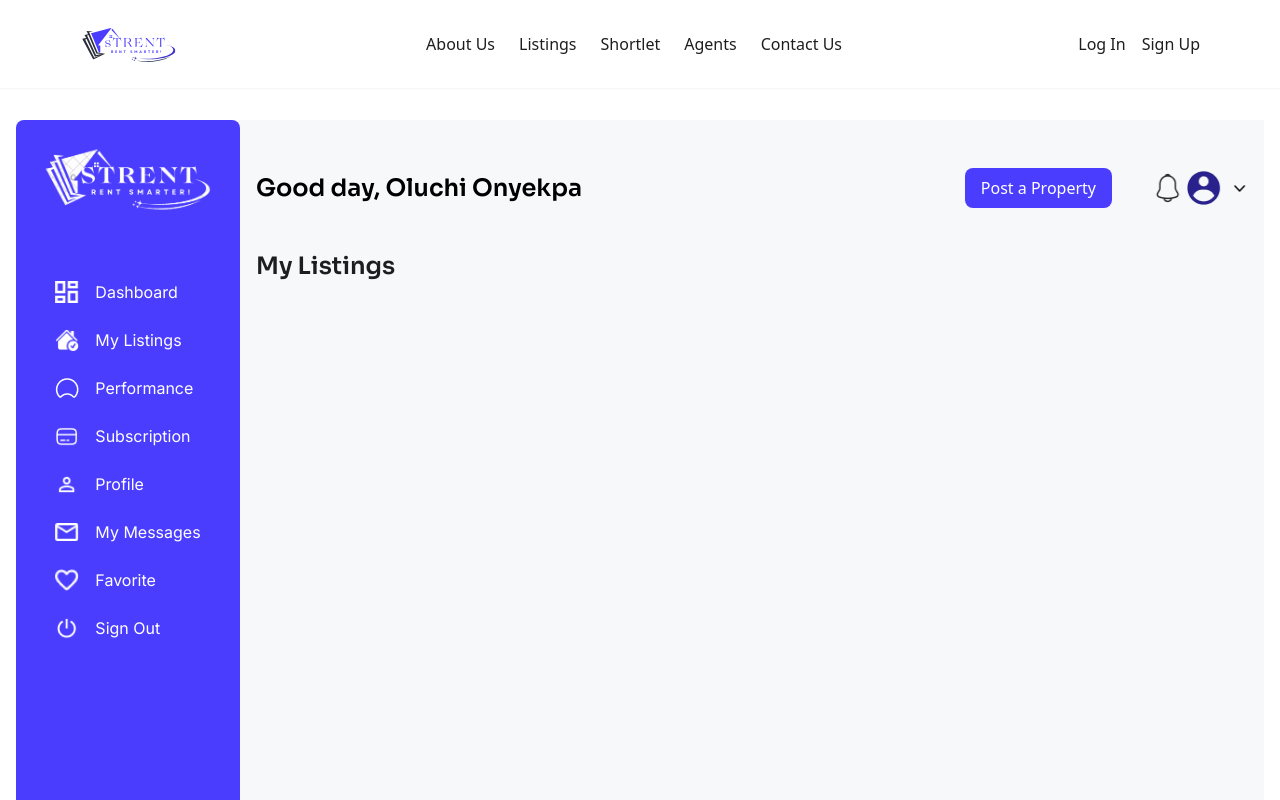
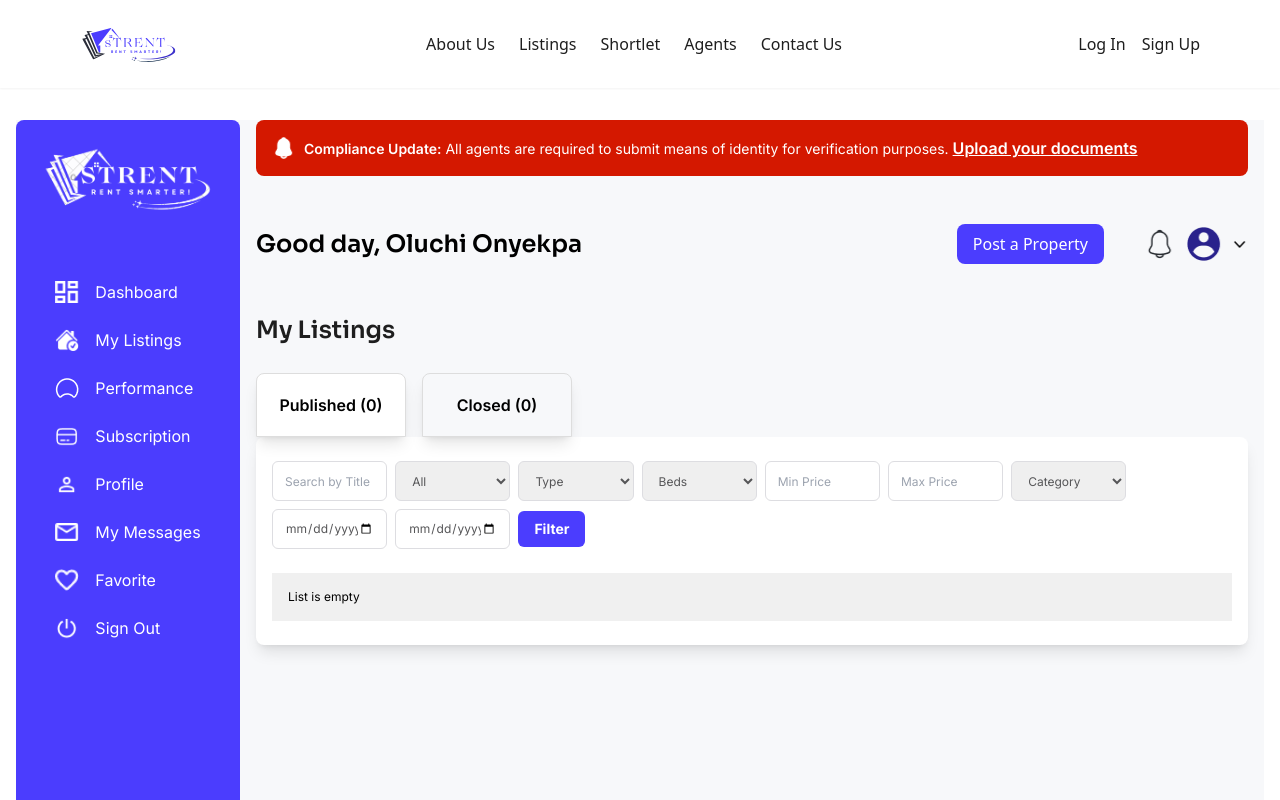
Before and after one commit to Strent-Org/frontend, a React (Vite) app: page /dashboard in a window 1280 px wide. Both pictures are taken after a click on the button "My Listings". Shown: the top 800 px of the page. Built offline with nearby package versions, Linux system fonts and the light colour scheme.

Commit message:
Worked on MyListings tab

```diff
--- a/src/components/dashboard/MyListingsTab.jsx
+++ b/src/components/dashboard/MyListingsTab.jsx
@@ -1,10 +1,25 @@
-import React from "react";
+import { useState } from "react";
 
 const MyListingsTab = () => {
+  const [activeTab, setActiveTab] = useState("published");
+
   return (
     <>
       <div className="flex-1 mx-4">
-        <div className="flex justify-between items-center my-12">
+        {/* Alert banner */}
+        <div className="w-full bg-[#D41800] text-white p-4 rounded-lg mb-6 text-sm flex items-center gap-2">
+          <img src="/alert.png" alt="" className="w-6 h-6" />
+          <div className="font-inter font-normal leading-[20px] tracking-[0.4%]">
+            <span className="font-semibold">Compliance Update:</span> All agents
+            are required to submit means of identity for verification purposes.{" "}
+            <a href="#" className="underline font-semibold text-base">
+              Upload your documents
+            </a>
+          </div>
+        </div>
+
+        {/* Header section */}
+        <div className="flex justify-between items-center mt-12 mb-14">
           <h2 className="text-2xl font-sora leading-8 tracking-[1.12%] font-semibold">
             Good day, Oluchi Onyekpa
           </h2>
@@ -12,29 +27,133 @@ const MyListingsTab = () => {
             <button className="bg-[#4B3DFE] text-white px-4 py-2 rounded-lg hover:bg-[#3a2ddd]">
               Post a Property
             </button>
-            <div className="flex items-center">
-              <img
-                src="/bell.png"
-                alt="Notification icon"
-                className="w-8 h-8 cursor-pointer"
-              />
+            <div className="flex items-center gap-2">
+              <img src="/bell.png" alt="Notification" className="w-8 h-8 cursor-pointer" />
               <div className="flex items-center gap-2">
-                <img
-                  src="/user.png"
-                  alt="User icon"
-                  className="w-10 h-10 cursor-pointer"
-                />
-                <img
-                  src="/CaretDown.png"
-                  alt="ArrowDown icon"
-                  className="w-4 h-4 cursor-pointer"
-                />
+                <img src="/user.png" alt="User" className="w-10 h-10 cursor-pointer" />
+                <img src="/CaretDown.png" alt="Dropdown" className="w-4 h-4 cursor-pointer" />
               </div>
             </div>
           </div>
         </div>
 
-        <h1 className="font-sora font-semibold text-2xl text-[#1E1E1E] leading-[21px] tracking-[1.12%]">My Listings</h1>
+        {/* My Listings Tabs */}
+        <h1 className="font-sora font-semibold text-2xl text-[#1E1E1E] leading-[21px] tracking-[1.12%] mb-8">
+          My Listings
+        </h1>
+
+        <div className="flex items-center gap-4">
+          <button
+            onClick={() => setActiveTab("published")}
+            className={`w-[100px] h-[64px] sm:w-[120px] md:w-[140px] lg:w-[150px] p-4 font-inter font-semibold border border-[#DDDDDD] shadow-lg rounded-t-lg ${
+              activeTab === "published" ? "bg-white" : "bg-[#F7F8FA]"
+            }`}
+          >
+            Published (0)
+          </button>
+          <button
+            onClick={() => setActiveTab("closed")}
+            className={`w-[100px] h-[64px] sm:w-[120px] md:w-[140px] lg:w-[150px] p-4 font-inter font-semibold border border-[#DDDDDD] shadow-lg rounded-t-lg ${
+              activeTab === "closed" ? "bg-white" : "bg-[#F7F8FA]"
+            }`}
+          >
+            Closed (0)
+          </button>
+        </div>
+
+        {/* Published Tab */}
+        {activeTab === "published" && (
+          <div className="w-full bg-white shadow-lg rounded-lg px-4 py-6 flex flex-wrap items-center gap-2">
+            <input
+              type="text"
+              placeholder="Search by Title"
+              className="border border-[#DDDDE1] h-10 w-[12%] font-inter text-[#565658] text-xs leading-[16px] tracking-[0.4%] rounded-md px-3 py-2 focus:outline-none focus:ring-2 focus:ring-blue-500"
+            />
+            <select className="border border-[#DDDDE1] h-10 w-[12%] text-xs rounded-md px-3 py-2 font-inter text-[#565658] focus:outline-none">
+              <option>All</option>
+            </select>
+            <select className="border border-[#DDDDE1] h-10 w-[12%] text-xs rounded-md px-3 py-2 font-inter text-[#565658] focus:outline-none">
+              <option>Type</option>
+            </select>
+            <select className="border border-[#DDDDE1] h-10 w-[12%] text-xs rounded-md px-3 py-2 font-inter text-[#565658] focus:outline-none">
+              <option>Beds</option>
+            </select>
+            <input
+              type="text"
+              placeholder="Min Price"
+              className="border border-[#DDDDE1] h-10 w-[12%] text-xs rounded-md px-3 py-2 font-inter text-[#565658] focus:outline-none focus:ring-2 focus:ring-blue-500"
+            />
+            <input
+              type="text"
+              placeholder="Max Price"
+              className="border border-[#DDDDE1] h-10 w-[12%] text-xs rounded-md px-3 py-2 font-inter text-[#565658] focus:outline-none focus:ring-2 focus:ring-blue-500"
+            />
+            <select className="border border-[#DDDDE1] h-10 w-[12%] text-xs rounded-md px-3 py-2 font-inter text-[#565658] focus:outline-none">
+              <option>Category</option>
+            </select>
+            <input
+              type="date"
+              className="border border-[#DDDDE1] h-10 w-[12%] text-xs rounded-md px-3 py-2 font-inter text-[#565658] focus:outline-none"
+            />
+            <input
+              type="date"
+              className="border border-[#DDDDE1] h-10 w-[12%] text-xs rounded-md px-3 py-2 font-inter text-[#565658] focus:outline-none"
+            />
+            <button className="bg-[#4B3DFE] text-white px-4 py-2 rounded-md text-sm font-inter font-bold hover:bg-[#3a2ddd]">
+              Filter
+            </button>
+            <div className="mt-4 bg-[#F0F0F0] w-full p-4 font-inter text-xs">
+              List is empty
+            </div>
+          </div>
+        )}
+
+        {/* Closed Tab */}
+        {activeTab === "closed" && (
+          <div className="w-full bg-white shadow-lg rounded-lg px-4 py-6 flex flex-wrap items-center gap-2">
+            <input
+              type="text"
+              placeholder="Search by Title"
+              className="border border-[#DDDDE1] h-10 w-[12%] font-inter text-[#565658] text-xs leading-[16px] tracking-[0.4%] rounded-md px-3 py-2 focus:outline-none focus:ring-2 focus:ring-blue-500"
+            />
+            <select className="border border-[#DDDDE1] h-10 w-[12%] text-xs rounded-md px-3 py-2 font-inter text-[#565658] focus:outline-none">
+              <option>All</option>
+            </select>
+            <select className="border border-[#DDDDE1] h-10 w-[12%] text-xs rounded-md px-3 py-2 font-inter text-[#565658] focus:outline-none">
+              <option>Type</option>
+            </select>
+            <select className="border border-[#DDDDE1] h-10 w-[12%] text-xs rounded-md px-3 py-2 font-inter text-[#565658] focus:outline-none">
+              <option>Beds</option>
+            </select>
+            <input
+              type="text"
+              placeholder="Min Price"
+              className="border border-[#DDDDE1] h-10 w-[12%] text-xs rounded-md px-3 py-2 font-inter text-[#565658] focus:outline-none focus:ring-2 focus:ring-blue-500"
+            />
+            <input
+              type="text"
+              placeholder="Max Price"
+              className="border border-[#DDDDE1] h-10 w-[12%] text-xs rounded-md px-3 py-2 font-inter text-[#565658] focus:outline-none focus:ring-2 focus:ring-blue-500"
+            />
+            <select className="border border-[#DDDDE1] h-10 w-[12%] text-xs rounded-md px-3 py-2 font-inter text-[#565658] focus:outline-none">
+              <option>Category</option>
+            </select>
+            <input
+              type="date"
+              className="border border-[#DDDDE1] h-10 w-[12%] text-xs rounded-md px-3 py-2 font-inter text-[#565658] focus:outline-none"
+            />
+            <input
+              type="date"
+              className="border border-[#DDDDE1] h-10 w-[12%] text-xs rounded-md px-3 py-2 font-inter text-[#565658] focus:outline-none"
+            />
+            <button className="bg-[#4B3DFE] text-white px-4 py-2 rounded-md text-sm font-inter font-bold hover:bg-[#3a2ddd]">
+              Filter
+            </button>
+            <div className="mt-4 bg-[#F0F0F0] w-full p-4 font-inter text-xs">
+              List is empty
+            </div>
+          </div>
+        )}
       </div>
     </>
   );
```
